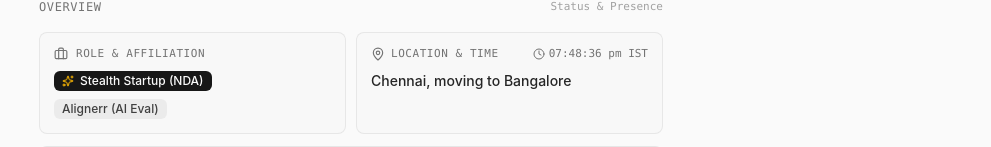
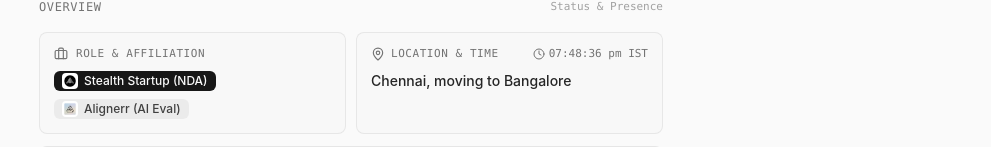
Before and after one commit to Nitish-1303/Yeluru-Nitish, a Next.js app: page / in a window 1280 px wide. Shown: the part 471-618 px from the top of the page, without its empty margins (289-1280 px from the left). Built offline with nearby package versions, Linux system fonts and the light colour scheme.

Commit message:
ui: show company logos in affiliation badges

```diff
--- a/src/components/Overview.tsx
+++ b/src/components/Overview.tsx
@@ -1,7 +1,7 @@
 "use client";
 
 import { useEffect, useState } from "react";
-import { Copy, Check, Clock, MapPin, Briefcase, Sparkles } from "lucide-react";
+import { Copy, Check, Clock, MapPin, Briefcase } from "lucide-react";
 import { userData } from "../data/user.ts";
 
 export function Overview() {
@@ -66,10 +66,15 @@ export function Overview() {
           </div>
           <div className="flex flex-wrap items-center gap-2 pt-0.5">
             <span className="inline-flex items-center gap-1.5 px-2 py-0.5 text-xs font-medium rounded-md bg-neutral-900 text-neutral-50 dark:bg-neutral-100 dark:text-neutral-900">
-              <Sparkles className="w-3 h-3 text-amber-400 dark:text-amber-600" />
+              <span className="w-4 h-4 rounded-sm bg-white p-0.5 shrink-0">
+                <img src="/logos/stealth.png" alt="" aria-hidden="true" className="w-full h-full object-contain" />
+              </span>
               {userData.status.founderRole}
             </span>
-            <span className="inline-flex items-center px-2 py-0.5 text-xs font-medium rounded-md bg-neutral-200/70 dark:bg-neutral-800 text-neutral-700 dark:text-neutral-300">
+            <span className="inline-flex items-center gap-1.5 px-2 py-0.5 text-xs font-medium rounded-md bg-neutral-200/70 dark:bg-neutral-800 text-neutral-700 dark:text-neutral-300">
+              <span className="w-4 h-4 rounded-sm bg-white p-0.5 shrink-0">
+                <img src="/logos/alignerr.png" alt="" aria-hidden="true" className="w-full h-full object-contain" />
+              </span>
               {userData.status.pastRole}
             </span>
           </div>
```
